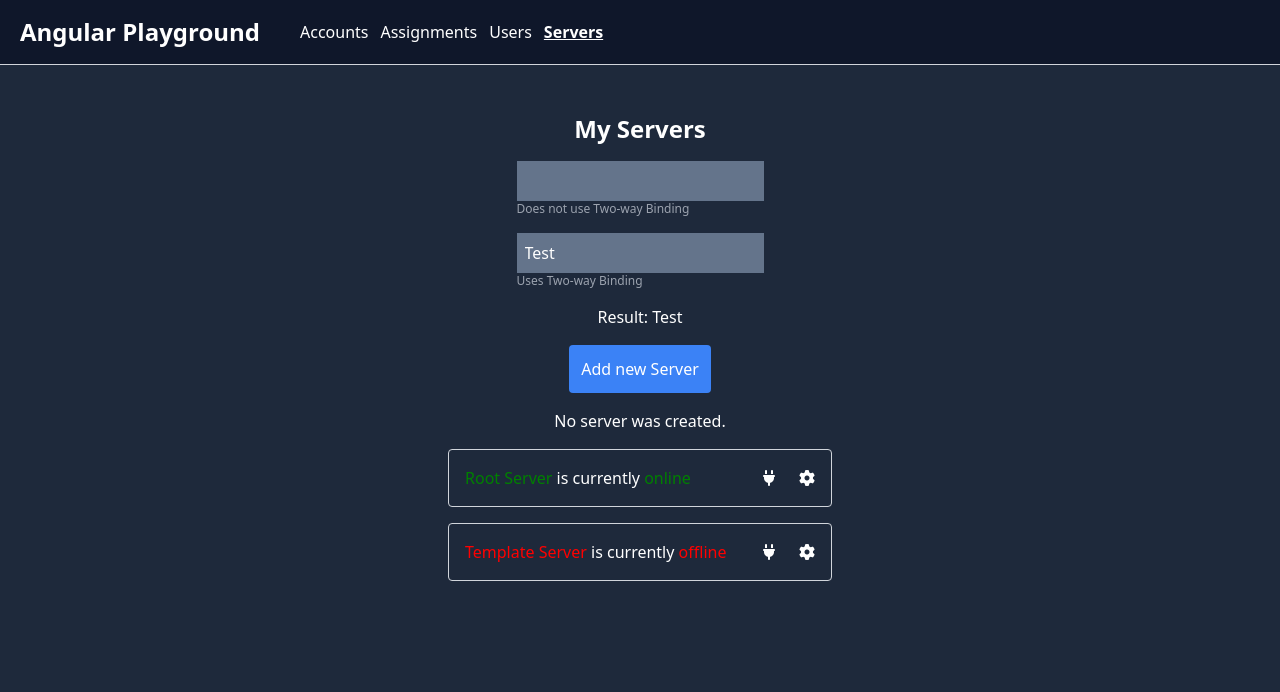
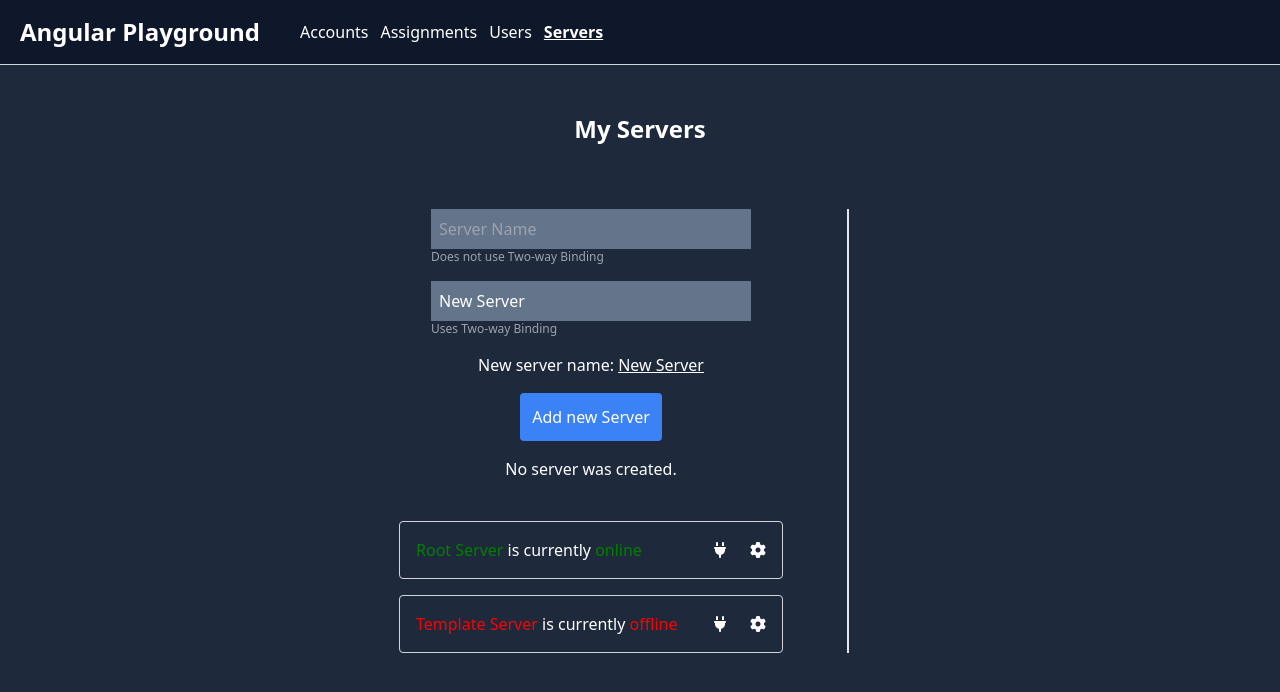
Before and after one commit to decito/angular-playground, an Angular app: page /servers in a window 1280 px wide. Shown: the top 692 px of the page. Built offline with nearby package versions, Linux system fonts and the light colour scheme.

Commit message:
fix: integrate new routes behaviour to servers components

```diff
--- a/src/app/components/servers/servers.component.html
+++ b/src/app/components/servers/servers.component.html
@@ -1,20 +1,37 @@
-<main class="f-col items-center gap-4">
+<main class="f-col items-center gap-16">
   <h2 class="text-2xl font-semibold">My Servers</h2>
 
-  <div class="f-col items-center gap-4">
+  <section class="flex justify-between gap-24">
+    <div class="f-col w-80 items-center gap-4">
       <div class="f-col w-full">
-      <input type="text" (input)="updateServerName($event)" />
+        <input
+          type="text"
+          (input)="updateServerName($event)"
+          placeholder="Server Name"
+        />
 
-      <label class="text-xs text-gray-400">Does not use Two-way Binding</label>
+        <label class="text-xs text-gray-400"
+          >Does not use Two-way Binding</label
+        >
       </div>
 
       <div class="f-col w-full">
-      <input type="text" [(ngModel)]="newServerName" />
+        <input
+          type="text"
+          [(ngModel)]="newServerName"
+          placeholder="Server Name"
+        />
 
         <label class="text-xs text-gray-400">Uses Two-way Binding</label>
       </div>
 
-    <p>Result: {{ newServerName }}</p>
+      <p *ngIf="newServerName; else emptyServerName">
+        New server name: <span class="underline">{{ newServerName }}</span>
+      </p>
+
+      <ng-template #emptyServerName>
+        <p>Enter Server Name</p>
+      </ng-template>
 
       <button
         class="lg bg-primary"
@@ -24,18 +41,24 @@
         Add new Server
       </button>
 
-    <!-- <p [innerText]="allowNewServer"></p> -->
+      <div class="text-center">
+        <div *ngIf="newServerCreated; else noServerMessage">
+          <p>A new server has been created with the name</p>
+
+          <p class="underline">'{{ newServerName }}'</p>
+        </div>
       </div>
 
-  <div>
-    <p *ngIf="newServerCreated; else noServerMessage">
-      A new server has been created with the name '{{ newServerName }}'
-    </p>
+      <ng-template #noServerMessage>
+        <p class="mb-6">No server was created.</p>
+      </ng-template>
 
-    <ng-template #noServerMessage>
-      <p>No server was created.</p>
-    </ng-template>
+      <app-server
+        *ngFor="let server of serverList"
+        [server]="server"
+      ></app-server>
     </div>
 
-  <app-server *ngFor="let server of serverList" [server]="server"></app-server>
+    <router-outlet class="border border-t-gray-300"></router-outlet>
+  </section>
 </main>
--- a/src/app/components/servers/servers.component.ts
+++ b/src/app/components/servers/servers.component.ts
@@ -6,41 +6,11 @@ import type { Server } from 'src/app/types/server'
 
 @Component({
   selector: 'app-servers',
-
-  /* É válido também tornar o valor do selector igual a '[app-servers]',
-   * tornando-o uma diretiva.
-   * Para usar no formato de diretiva, pode-se usar <div app-servers />
-   * em um outro componente, por exemplo.
-   *
-   * Ou então tornar seu valor com sendo '[.app-servers]'.
-   * Ao fazer isso, o selector ganha valor de classe,
-   * podendo ser chamado assim, por exemplo: <div class=".app-servers" />
-   */
-
   templateUrl: './servers.component.html'
-
-  /* É possível também informar diretamente o valor do template
-   * utilizando a propriedade template. Neste caso, um exemplo seria:
-   * template: '<app-server></app-server><app-server></app-server>'.
-   * É possível informar utilizando string interpolation (`) neste caso.
-   */
-
-  /**/
-
-  /* Para estilizar, tem duas formas:
-   * a primeira é utilizando o caminho para a folha de estilo
-   * com a propriedade styleUrls.
-   * Ex: ['./servers.component.css'],
-   *
-   * a segunda é informando diretamente o css inline
-   * com a propriedade styles.
-   * Ex: styles: [`h3 {color: darkBlue}`]
-   */
 })
 export class ServersComponent implements OnInit {
   allowNewServer = false
-  // serverCreationStatus = 'No server was created.'
-  newServerName = 'Test'
+  newServerName = 'New Server'
   newServerCreated = false
 
   serverList: Server[]
```
Lines whose indentation alone changed are shown as unchanged.
